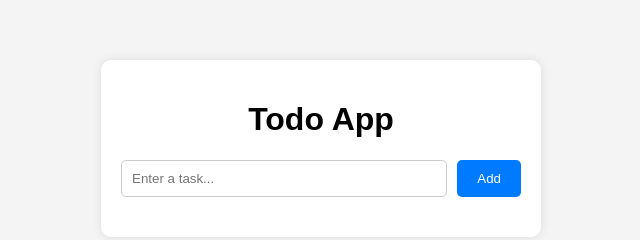
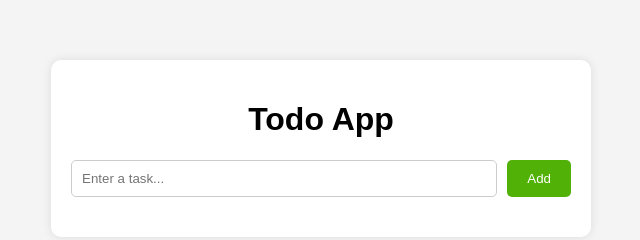
Before and after one commit to abhishekthombre02/todoapp, a plain HTML site: page index.html in a window 1280 px wide. Shown: the whole page, without its empty margins (319-959 px from the left). Drawn offline with Linux system fonts and the light colour scheme.

Commit message:
some style modification

```diff
--- a/styles.css
+++ b/styles.css
@@ -6,7 +6,7 @@ body {
 }
 
 .container {
-  width: 400px;
+  width: 500px;
   margin: 60px auto;
   background: #fff;
   padding: 20px;
@@ -33,7 +33,7 @@ h1 {
 #addBtn {
   padding: 10px 20px;
   border: none;
-  background: #007bff;
+  background: #51b107;
   color: white;
   border-radius: 5px;
   cursor: pointer;
```
